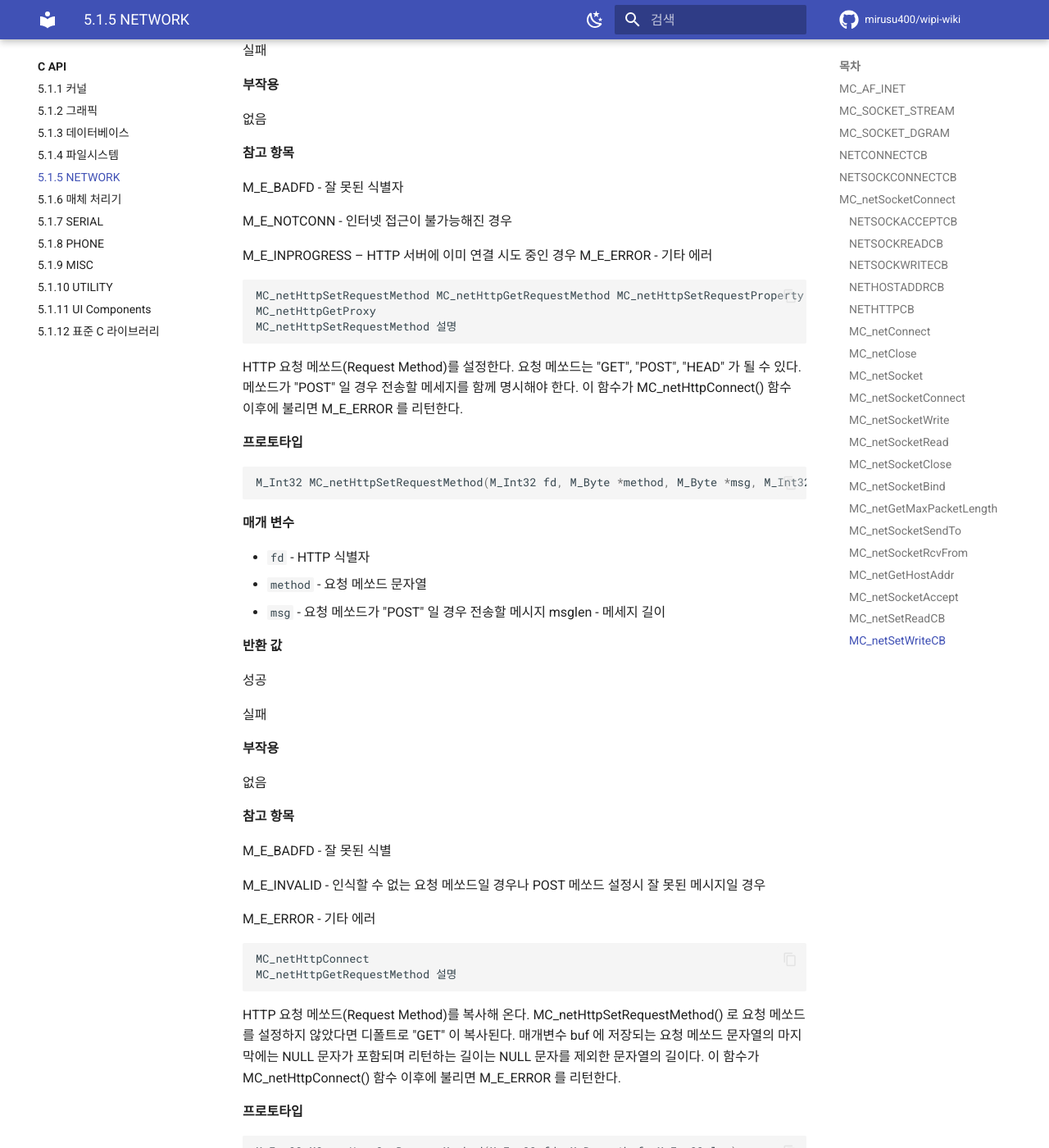
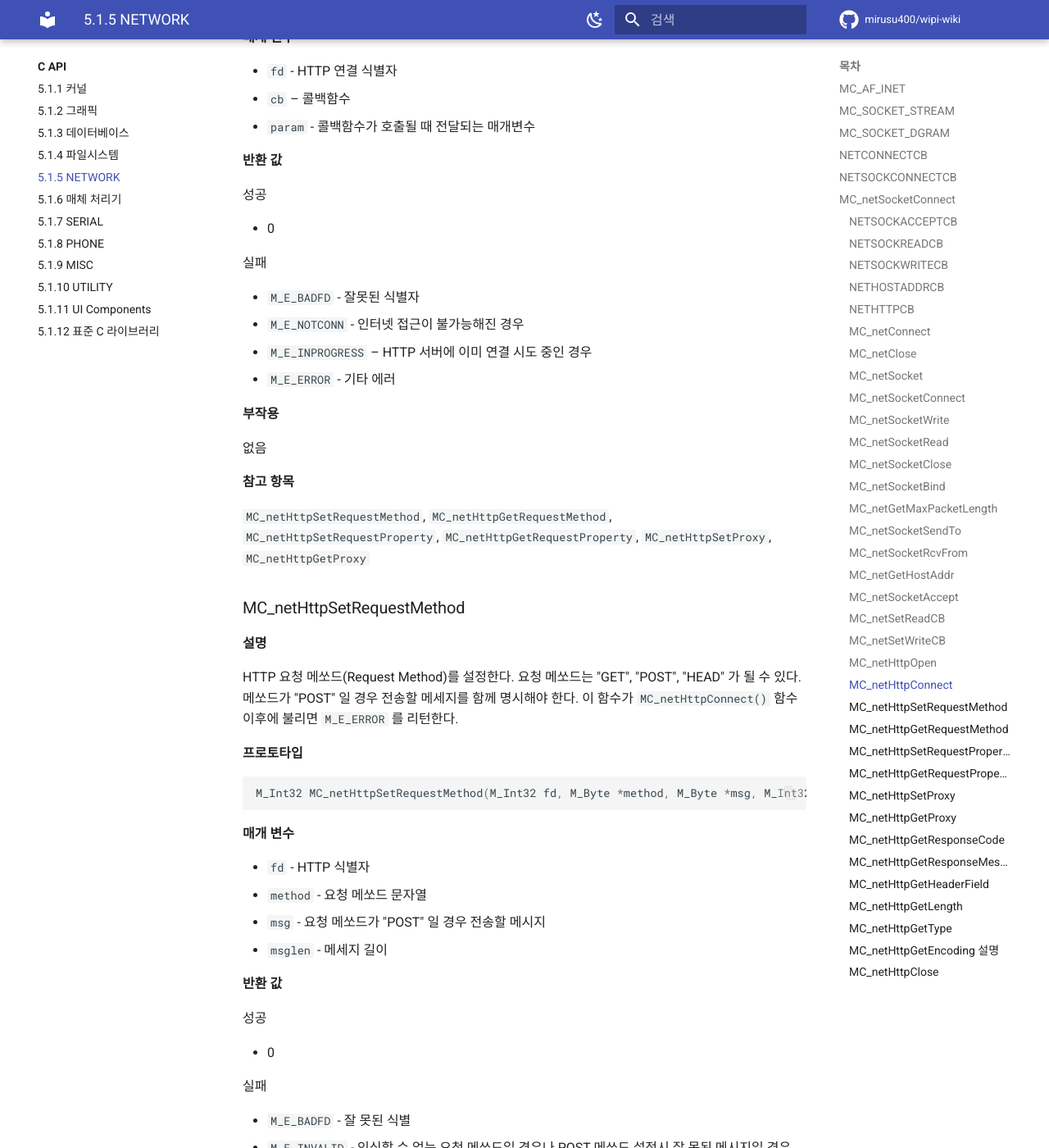
Before and after one commit to mirusu400/wipi-wiki, an MkDocs documentation site: the page built from docs/c-api/network.md, in a window 1280 px wide and 1400 px high, scrolled down 21261 px. Shown: the whole window at 82% size. Built offline with MkDocs 1.6.1 and Material for MkDocs 9.7.7, drawn with Linux system fonts in a browser that asks for light colours; comment, search, counter and statistics services are not loaded; some of the changed text lies outside the part shown.

Commit message:
update network.md

````diff
--- a/docs/c-api/network.md
+++ b/docs/c-api/network.md
@@ -831,13 +831,11 @@ M_Int32 MC_netSetWriteCB(M_Int32 fd, NETSOCKWRITECB cb, void *param)
 
 없음
 
+### MC_netHttpOpen
 
+**설명**
 
-```c
-MC_netHttpOpen 설명
-```
-
-HTTP 식별자를 생성한다. 이 함수로 HTTP 연결 식별자를 생성한 후에 다음 함수 들을 호출하여 필요한 값들을 설정하거나 읽어 온다. URL 문자열에 HTTP 서버의 IP 주소가 명시되어 있지 않으면 도메인 네임 서버로부터 IP 주소를 구해오게된다. 이 때 사용하는 도메인 네임 서버의 IP 주소는 MC_knlGetSystemProperty() 를 통 해 얻을 수 있다.
+HTTP 식별자를 생성한다. 이 함수로 HTTP 연결 식별자를 생성한 후에 다음 함수 들을 호출하여 필요한 값들을 설정하거나 읽어온다. URL 문자열에 HTTP 서버의 IP 주소가 명시되어 있지 않으면 도메인 네임 서버로부터 IP 주소를 구해오게된다. 이때 사용하는 도메인 네임 서버의 IP 주소는 MC_knlGetSystemProperty() 를 통해 얻을 수 있다.
 
 ```c
 MC_netHttpSetRequestMethod(), MC_netHttpGetRequestMethod(), MC_netHttpSetRequestProperty(), MC_netHttpGetRequestProperty(), MC_netHttpSetProxy(), MC_netHttpGetProxy().
@@ -857,7 +855,15 @@ M_Int32 MC_netHttpOpen(M_Byte* url)
 
 성공
 
+- HTTP 식별자
+
 실패
+
+- `M_E_INVALID` – URL 문자열이 잘 못 된 경우
+- `M_E_NOSPACE` - 더 이상 HTTP 식별자를 생성할 수 없을 때
+- `M_E_NOTCONN` - 인터넷 접근이 허용되어 있지 않은 경우
+- `M_E_ERROR` – 기타 에러
+
 
 **부작용**
 
@@ -865,19 +871,13 @@ M_Int32 MC_netHttpOpen(M_Byte* url)
 
 **참고 항목**
 
-HTTP 식별자
+`MC_knlGetSystemProperty`, `MC_netHttpSetRequestMethod`, `MC_netHttpGetRequestMethod`, `MC_netHttpSetRequestProperty`, `MC_netHttpGetRequestProperty`, `MC_netHttpSetProxy`, `MC_netHttpGetProxy`
 
-M_E_INVALID – URL 문자열이 잘 못 된 경우
+### MC_netHttpConnect
 
-M_E_NOSPACE - 더 이상 HTTP 식별자를 생성할 수 없을 때 M_E_NOTCONN - 인터넷 접근이 허용되어 있지 않은 경우 M_E_ERROR – 기타 에러
+**설명**
 
-```c
-MC_knlGetSystemProperty MC_netHttpSetRequestMethod MC_netHttpGetRequestMethod MC_netHttpSetRequestProperty MC_netHttpGetRequestProperty MC_netHttpSetProxy
-MC_netHttpGetProxy
-MC_netHttpConnect 설명
-```
-
-서버와 HTTP 연결을 시도한다. MC_netHttpOpen() 함수가 불려도 실제 서버와 HTTP 연결을 맺지 않고 이 함수가 불려야만 연결을 시도한다. 연결에 성공하거나 실패했을 경우 등록하는 콜백함수가 불린다. 이 함수가 불린 이후에는 다음 함수 들은 M_E_ERROR 를 리턴한다.
+서버와 HTTP 연결을 시도한다. `MC_netHttpOpen()` 함수가 불려도 실제 서버와 HTTP 연결을 맺지 않고 이 함수가 불려야만 연결을 시도한다. 연결에 성공하거나 실패했을 경우 등록하는 콜백함수가 불린다. 이 함수가 불린 이후에는 다음 함수 들은 `M_E_ERROR` 를 리턴한다.
 
 ```c
 MC_netHttpSetRequestMethod(), MC_netHttpGetRequestMethod(), MC_netHttpSetRequestProperty(), MC_netHttpGetRequestProperty(), MC_netHttpSetProxy(), MC_netHttpGetProxy().
@@ -891,14 +891,22 @@ M_Int32 MC_netHttpConnect(M_Int32 fd, NETHTTPCB cb, void *param)
 
 **매개 변수**
 
-- `fd` - HTTP 연결 식별자 cb – 콜백함수
+- `fd` - HTTP 연결 식별자
+- `cb` – 콜백함수
 - `param` - 콜백함수가 호출될 때 전달되는 매개변수
 
 **반환 값**
 
 성공
 
+- 0
+
 실패
+
+- `M_E_BADFD` - 잘못된 식별자
+- `M_E_NOTCONN` - 인터넷 접근이 불가능해진 경우
+- `M_E_INPROGRESS` – HTTP 서버에 이미 연결 시도 중인 경우
+- `M_E_ERROR` - 기타 에러
 
 **부작용**
 
@@ -906,19 +914,13 @@ M_Int32 MC_netHttpConnect(M_Int32 fd, NETHTTPCB cb, void *param)
 
 **참고 항목**
 
-M_E_BADFD - 잘 못된 식별자
+`MC_netHttpSetRequestMethod`, `MC_netHttpGetRequestMethod`, `MC_netHttpSetRequestProperty`, `MC_netHttpGetRequestProperty`, `MC_netHttpSetProxy`, `MC_netHttpGetProxy`
 
-M_E_NOTCONN - 인터넷 접근이 불가능해진 경우
+### MC_netHttpSetRequestMethod
 
-M_E_INPROGRESS – HTTP 서버에 이미 연결 시도 중인 경우 M_E_ERROR - 기타 에러
+**설명**
 
-```c
-MC_netHttpSetRequestMethod MC_netHttpGetRequestMethod MC_netHttpSetRequestProperty MC_netHttpGetRequestProperty MC_netHttpSetProxy
-MC_netHttpGetProxy
-MC_netHttpSetRequestMethod 설명
-```
-
-HTTP 요청 메쏘드(Request Method)를 설정한다. 요청 메쏘드는 "GET", "POST", "HEAD" 가 될 수 있다. 메쏘드가 "POST" 일 경우 전송할 메세지를 함께 명시해야 한다. 이 함수가 MC_netHttpConnect() 함수 이후에 불리면 M_E_ERROR 를 리턴한다.
+HTTP 요청 메쏘드(Request Method)를 설정한다. 요청 메쏘드는 "GET", "POST", "HEAD" 가 될 수 있다. 메쏘드가 "POST" 일 경우 전송할 메세지를 함께 명시해야 한다. 이 함수가 `MC_netHttpConnect()` 함수 이후에 불리면 `M_E_ERROR` 를 리턴한다.
 
 **프로토타입**
 
@@ -930,13 +932,20 @@ M_Int32 MC_netHttpSetRequestMethod(M_Int32 fd, M_Byte *method, M_Byte *msg, M_In
 
 - `fd` - HTTP 식별자
 - `method` - 요청 메쏘드 문자열
-- `msg` - 요청 메쏘드가 "POST" 일 경우 전송할 메시지 msglen - 메세지 길이
+- `msg` - 요청 메쏘드가 "POST" 일 경우 전송할 메시지
+- `msglen` - 메세지 길이
 
 **반환 값**
 
 성공
 
+- 0
+
 실패
+
+- `M_E_BADFD` - 잘 못된 식별
+- `M_E_INVALID` - 인식할 수 없는 요청 메쏘드일 경우나 POST 메쏘드 설정시 잘 못된 메시지일 경우
+- `M_E_ERROR` - 기타 에러
 
 **부작용**
 
@@ -944,18 +953,13 @@ M_Int32 MC_netHttpSetRequestMethod(M_Int32 fd, M_Byte *method, M_Byte *msg, M_In
 
 **참고 항목**
 
-M_E_BADFD - 잘 못된 식별
+`MC_netHttpConnect`
 
-M_E_INVALID - 인식할 수 없는 요청 메쏘드일 경우나 POST 메쏘드 설정시 잘 못된 메시지일 경우
+### MC_netHttpGetRequestMethod
 
-M_E_ERROR - 기타 에러
+**설명**
 
-```c
-MC_netHttpConnect
-MC_netHttpGetRequestMethod 설명
-```
-
-HTTP 요청 메쏘드(Request Method)를 복사해 온다. MC_netHttpSetRequestMethod() 로 요청 메쏘드를 설정하지 않았다면 디폴트로 "GET" 이 복사된다. 매개변수 buf 에 저장되는 요청 메쏘드 문자열의 마지막에는 NULL 문자가 포함되며 리턴하는 길이는 NULL 문자를 제외한 문자열의 길이다. 이 함수가 MC_netHttpConnect() 함수 이후에 불리면 M_E_ERROR 를 리턴한다.
+HTTP 요청 메쏘드(Request Method)를 복사해 온다. `MC_netHttpSetRequestMethod()` 로 요청 메쏘드를 설정하지 않았다면 디폴트로 "GET" 이 복사된다. 매개변수 buf 에 저장되는 요청 메쏘드 문자열의 마지막에는 NULL 문자가 포함되며 리턴하는 길이는 NULL 문자를 제외한 문자열의 길이다. 이 함수가 `MC_netHttpConnect()` 함수 이후에 불리면 `M_E_ERROR` 를 리턴한다.
 
 **프로토타입**
 
@@ -966,13 +970,20 @@ M_Int32 MC_netHttpGetRequestMethod(M_Int32 fd, M_Byte *buf, M_Int32 len)
 **매개 변수**
 
 - `fd` - HTTP 식별자
-- `buf` - 요청 메쏘드를 저장할 버퍼 len - 버퍼의 길이
+- `buf` - 요청 메쏘드를 저장할 버퍼
+- `len` - 버퍼의 길이
 
 **반환 값**
 
 성공
 
+- 버퍼에 저장된 요청 메쏘드 문자열의 길이
+
 실패
+
+- `M_E_BADFD` - 잘 못된 식별자
+- `M_E_INVALID` - 버퍼나 버퍼 길이가 잘 못 된 경우
+- `M_E_ERROR` - 기타 에러
 
 **부작용**
 
@@ -980,18 +991,13 @@ M_Int32 MC_netHttpGetRequestMethod(M_Int32 fd, M_Byte *buf, M_Int32 len)
 
 **참고 항목**
 
-버퍼에 저장된 요청 메쏘드 문자열의 길이
+`MC_netHttpConnect`
 
-M_E_BADFD - 잘 못된 식별자
+### MC_netHttpSetRequestProperty
 
-M_E_INVALID - 버퍼나 버퍼 길이가 잘 못 된 경우 M_E_ERROR - 기타 에러
+**설명**
 
-```c
-MC_netHttpConnect
-MC_netHttpSetRequestProperty 설명
-```
-
-HTTP 요청특성(Request Property)을 설정한다. 이 함수가 MC_netHttpConnect() 함 수 이후에 불리면 M_E_ERROR 를 리턴한다
+HTTP 요청특성(Request Property)을 설정한다. 이 함수가 `MC_netHttpConnect()` 함수 이후에 불리면 `M_E_ERROR` 를 리턴한다
 
 **프로토타입**
 
@@ -1001,13 +1007,20 @@ M_Int32 MC_netHttpSetRequestProperty(M_Int32 fd, M_Byte *key, M_Byte *value)
 
 **매개 변수**
 
-- `fd` - HTTP 식별자 key - 요청 특성 이름 value - 특성 값
+- `fd` - HTTP 식별자
+- `key` - 요청 특성 이름
+- `value` - 특성 값
 
 **반환 값**
 
 성공
 
+- 0
+
 실패
+
+- `M_E_BADFD` - 잘 못된 식별자
+- `M_E_ERROR` - 기타 에러
 
 **부작용**
 
@@ -1015,14 +1028,13 @@ M_Int32 MC_netHttpSetRequestProperty(M_Int32 fd, M_Byte *key, M_Byte *value)
 
 **참고 항목**
 
-M_E_BADFD - 잘 못된 식별자 M_E_ERROR - 기타 에러
+`MC_netHttpConnect`
 
-```c
-MC_netHttpConnect
-MC_netHttpGetRequestProperty 설명
-```
+### MC_netHttpGetRequestProperty
 
-HTTP 요청특성(Request Property) 을 복사해 온다. 요청 특성 이름에 해당하는 값 이 설정되어 있지 않았거나 이 함수가 MC_netHttpConnect() 함수 이후에 불리면 M_E_ERROR 를 리턴한다.
+**설명**
+
+HTTP 요청특성(Request Property) 을 복사해 온다. 요청 특성 이름에 해당하는 값이 설정되어 있지 않았거나 이 함수가 `MC_netHttpConnect()` 함수 이후에 불리면 `M_E_ERROR` 를 리턴한다.
 
 **프로토타입**
 
@@ -1032,14 +1044,22 @@ M_Int32 MC_netHttpGetRequestProperty(M_Int32 fd, M_Byte *key, M_Byte *buf, M_Int
 
 **매개 변수**
 
-- `fd` - HTTP 식별자 key - 요청 특성 이름
-- `buf` - 값이 저장될 버퍼 len - 버퍼 길이
+- `fd` - HTTP 식별자
+- `key` - 요청 특성 이름
+- `buf` - 값이 저장될 버퍼
+- `len` - 버퍼 길이
 
 **반환 값**
 
 성공
 
+- 복사된 특성값의 길이
+
 실패
+
+- `M_E_BADFD` - 잘못된 식별자
+- `M_E_INVALID` - 버퍼나 버퍼길이가 잘 못 된 경우
+- `M_E_ERROR` - 기타 에러
 
 **부작용**
 
@@ -1047,18 +1067,13 @@ M_Int32 MC_netHttpGetRequestProperty(M_Int32 fd, M_Byte *key, M_Byte *buf, M_Int
 
 **참고 항목**
 
-복사된 특성값의 길이
+`MC_netHttpConnect`
 
-M_E_BADFD - 잘 못된 식별자
+### MC_netHttpSetProxy
 
-M_E_INVALID - 버퍼나 버퍼길이가 잘 못 된 경우 M_E_ERROR - 기타 에러
+**설명**
 
-```c
-MC_netHttpConnect
-MC_netHttpSetProxy 설명
-```
-
-프락시를 설정한다. 이 함수가 MC_netHttpConnect() 함수 이후에 불리면 M_E_ERROR 를 리턴한다.
+프락시를 설정한다. 이 함수가 `MC_netHttpConnect()` 함수 이후에 불리면 `M_E_ERROR` 를 리턴한다.
 
 **프로토타입**
 
@@ -1070,13 +1085,19 @@ M_Int32 MC_netHttpSetProxy(M_Int32 fd, M_Int32 proxyhost, M_Int16 proxyport)
 
 - `fd` - HTTP 식별자
 - `proxyhost` - 프락시 호스트 IP 주소. 값은 네트웍 바이트 순서(network byte ordering)이다.
-- `proxyport` - 프락시 포트 번호. 값은 네트웍 바이트 순서(network byte ordering) 이다
+- `proxyport` - 프락시 포트 번호. 값은 네트웍 바이트 순서(network byte ordering)이다
 
 **반환 값**
 
 성공
 
+- 0
+
 실패
+
+- `M_E_BADFD` - 잘 못된 식별자
+- `M_E_INVALID` – proxyhost 가 0 이거나 -1 일 경우
+- `M_E_ERROR` - 기타 에러
 
 **부작용**
 
@@ -1084,22 +1105,18 @@ M_Int32 MC_netHttpSetProxy(M_Int32 fd, M_Int32 proxyhost, M_Int16 proxyport)
 
 **참고 항목**
 
-M_E_BADFD - 잘 못된 식별자
+`MC_netHttpConnect`
 
-M_E_INVALID – proxyhost 가 0 이거나 -1 일 경우 M_E_ERROR - 기타 에러
+### MC_netHttpGetProxy
 
-```c
-MC_netHttpConnect
-MC_netHttpGetProxy 설명
-```
+**설명**
 
-프락시 호스트와 포트를 복사해 온다. 프락시를 지정하지 않았거나 이 함수가 MC_netHttpConnect() 함수 이후에 불리면 M_E_ERROR 를 리턴한다
+프락시 호스트와 포트를 복사해 온다. 프락시를 지정하지 않았거나 이 함수가 `MC_netHttpConnect()` 함수 이후에 불리면 `M_E_ERROR` 를 리턴한다
 
 **프로토타입**
 
 ```c
-M_Int32 MC_netHttpGetProxy(M_Int32 fd, M_Int32 *proxyhost, M_Int16
-*proxyport)
+M_Int32 MC_netHttpGetProxy(M_Int32 fd, M_Int32 *proxyhost, M_Int16 *proxyport)
 ```
 
 **매개 변수**
@@ -1112,7 +1129,13 @@ M_Int32 MC_netHttpGetProxy(M_Int32 fd, M_Int32 *proxyhost, M_Int16
 
 성공
 
+- 0
+
 실패
+
+- `M_E_BADFD` - 잘 못된 식별자
+- `M_E_INVALID` - 매개변수 proxyhost 나 proxyport 가 NULL 일 경우
+- `M_E_ERROR` - 기타 에러
 
 **부작용**
 
@@ -1120,20 +1143,20 @@ M_Int32 MC_netHttpGetProxy(M_Int32 fd, M_Int32 *proxyhost, M_Int16
 
 **참고 항목**
 
-M_E_BADFD - 잘 못된 식별자
+`MC_netHttpConnect`
 
-M_E_INVALID - 매개변수 proxyhost 나 proxyport 가 NULL 일 경우 M_E_ERROR - 기타 에러
+### MC_netHttpGetResponseCode
 
-```c
-MC_netHttpConnect
-MC_netHttpGetResponseCode 설명
+**설명**
+
+HTTP 서버의 응답코드를 리턴한다. 서버로 부터의 응답이 다음과 같을 때
+
+```
+HTTP/1.0 200 OK
+HTTP/1.0 404 Not Found
 ```
 
-HTTP 서버의 응답코드를 리턴한다. 서버로 부터의 응답이 다음과 같을 때 HTTP/1.0 200 OK
-
-HTTP/1.0 404 Not Found
-
-응답 코드는 각각 200, 400 이 된다. 이 함수가 MC_netHttpConnect() 에서 설정하 는 콜백함수가 불리기 전에 불리면 M_E_ERROR 를 리턴한다.
+응답 코드는 각각 200, 400 이 된다. 이 함수가 `MC_netHttpConnect()` 에서 설정하는 콜백함수가 불리기 전에 불리면 `M_E_ERROR` 를 리턴한다.
 
 **프로토타입**
 
@@ -1149,7 +1172,12 @@ M_Int32 MC_netHttpGetResponseCode(M_Int32 fd)
 
 성공
 
+- 응답코드
+
 실패
+
+- `M_E_BADFD` - 잘못된 식별자
+- `M_E_ERROR` - 기타 에러
 
 **부작용**
 
@@ -1157,20 +1185,20 @@ M_Int32 MC_netHttpGetResponseCode(M_Int32 fd)
 
 **참고 항목**
 
-응답코드
+`MC_netHttpConnect`
 
-M_E_BADFD - 잘 못된 식별자 M_E_ERROR - 기타 에러
+### MC_netHttpGetResponseMessage
 
-```c
-MC_netHttpConnect
-MC_netHttpGetResponseMessage 설명
+**설명**
+
+HTTP 서버의 응답메세지를 복사해 온다. 서버로 부터의 응답이 다음과 같을 때
+
+```
+HTTP/1.0 200 OK
+HTTP/1.0 404 Not Found
 ```
 
-HTTP 서버의 응답메세지를 복사해 온다. 서버로 부터의 응답이 다음과 같을 때 HTTP/1.0 200 OK
-
-HTTP/1.0 404 Not Found
-
-응답메세지는 "OK" 와 "Not Found" 가 된다. 이 함수가 MC_netHttpConnect() 에서 설정하는 콜백함수가 불리기 전에 불리면 M_E_ERROR 를 리턴한다.
+응답메세지는 "OK" 와 "Not Found" 가 된다. 이 함수가 `MC_netHttpConnect()` 에서 설정하는 콜백함수가 불리기 전에 불리면 `M_E_ERROR` 를 리턴한다.
 
 **프로토타입**
 
@@ -1187,7 +1215,13 @@ M_Int32 MC_netHttpGetResponseMessage(M_Int32 fd, M_Byte *buf, M_Int32 len)
 
 성공
 
+- 복사된 메세지 길이
+
 실패
+
+- `M_E_BADFD` - 잘 못된 식별자
+- `M_E_INVALID` - 버퍼나 버퍼 길이가 잘 못 된 경우
+- `M_E_ERROR` - 기타 에러
 
 **부작용**
 
@@ -1195,18 +1229,13 @@ M_Int32 MC_netHttpGetResponseMessage(M_Int32 fd, M_Byte *buf, M_Int32 len)
 
 **참고 항목**
 
-복사된 메세지 길이
+`MC_netHttpConnect`
 
-M_E_BADFD - 잘 못된 식별자
+### MC_netHttpGetHeaderField
 
-M_E_INVALID - 버퍼나 버퍼 길이가 잘 못 된 경우 M_E_ERROR - 기타 에러
+**설명**
 
-```c
-MC_netHttpConnect
-MC_netHttpGetHeaderField 설명
-```
-
-HTTP 서버의 응답중 헤더 값을 복사해 온다. 이 함수가 MC_netHttpConnect() 에서 설정하는 콜백함수가 불리기 전에 불리면 M_E_ERROR 를 리턴한다.
+HTTP 서버의 응답중 헤더 값을 복사해 온다. 이 함수가 `MC_netHttpConnect()` 에서 설정하는 콜백함수가 불리기 전에 불리면 `M_E_ERROR` 를 리턴한다.
 
 **프로토타입**
 
@@ -1216,14 +1245,22 @@ M_Int32 MC_netHttpGetHeaderField(M_Int32 fd, M_Byte *name, M_Byte *buf, M_Int32
 
 **매개 변수**
 
-- `fd` - HTTP 식별자 name - 헤더 이름
-- `buf` - 헤더 값이 저장될 버퍼 len - 버퍼 길이
+- `fd` - HTTP 식별자
+- `name` - 헤더 이름
+- `buf` - 헤더 값이 저장될 버퍼
+- `len` - 버퍼 길이
 
 **반환 값**
 
 성공
 
+- 복사된 헤더 값 길이
+
 실패
+
+- `M_E_BADFD` - 잘 못된 식별자
+- `M_E_INVALID` - 버퍼나 버퍼 길이가 잘 못 된 경우
+- `M_E_ERROR` - 기타 에러
 
 **부작용**
 
@@ -1231,18 +1268,13 @@ M_Int32 MC_netHttpGetHeaderField(M_Int32 fd, M_Byte *name, M_Byte *buf, M_Int32
 
 **참고 항목**
 
-복사된 헤더 값 길이
+`MC_netHttpConnect`
 
-M_E_BADFD - 잘 못된 식별자
+### MC_netHttpGetLength
 
-M_E_INVALID - 버퍼나 버퍼 길이가 잘 못 된 경우 M_E_ERROR - 기타 에러
+**설명**
 
-```c
-MC_netHttpConnect
-MC_netHttpGetLength 설명
-```
-
-컨텐츠의 길이를 리턴한다. 이 함수가 MC_netHttpConnect() 에서 설정하는 콜백함 수가 불리기 전에 불리면 M_E_ERROR 를 리턴한다
+컨텐츠의 길이를 리턴한다. 이 함수가 `MC_netHttpConnect()` 에서 설정하는 콜백함 수가 불리기 전에 불리면 `M_E_ERROR` 를 리턴한다
 
 **프로토타입**
 
@@ -1258,7 +1290,12 @@ M_Int32 MC_netHttpGetLength(M_Int32 fd)
 
 성공
 
+- 컨텐츠 길이
+
 실패
+
+- `M_E_BADFD` - 잘 못된 식별자
+- `M_E_ERROR` - 기타 에러
 
 **부작용**
 
@@ -1266,16 +1303,13 @@ M_Int32 MC_netHttpGetLength(M_Int32 fd)
 
 **참고 항목**
 
-컨텐츠 길이
+`MC_netHttpConnect`
 
-M_E_BADFD - 잘 못된 식별자 M_E_ERROR - 기타 에러
+### MC_netHttpGetType
 
-```c
-MC_netHttpConnect
-MC_netHttpGetType 설명
-```
+**설명**
 
-컨텐츠의 타입 문자열을 복사해 온다. 이 함수가 MC_netHttpConnect() 에서 설정 하는 콜백함수가 불리기 전에 불리면 M_E_ERROR 를 리턴한다.
+컨텐츠의 타입 문자열을 복사해 온다. 이 함수가 `MC_netHttpConnect()` 에서 설정 하는 콜백함수가 불리기 전에 불리면 `M_E_ERROR` 를 리턴한다.
 
 **프로토타입**
 
@@ -1286,13 +1320,20 @@ M_Int32 MC_netHttpGetType(M_Int32 fd, M_Byte *buf, M_Int32 len)
 **매개 변수**
 
 - `fd` - HTTP 식별자
-- `buf` - 컨텐츠 타입 문자열이 복사될 버퍼 len - 버퍼 길이
+- `buf` - 컨텐츠 타입 문자열이 복사될 버퍼
+- `len` - 버퍼 길이
 
 **반환 값**
 
 성공
 
+- 복사된 컨텐츠 타임 문자열 길이
+
 실패
+
+- `M_E_BADFD` - 잘 못된 식별자
+- `M_E_INVALID` - 버퍼나 버퍼 길이가 잘 못 된 경우
+- `M_E_ERROR` - 기타 에러
 
 **부작용**
 
@@ -1300,18 +1341,11 @@ M_Int32 MC_netHttpGetType(M_Int32 fd, M_Byte *buf, M_Int32 len)
 
 **참고 항목**
 
-복사된 컨텐츠 타임 문자열 길이
+`MC_netHttpConnect`
 
-M_E_BADFD - 잘 못된 식별자
+### MC_netHttpGetEncoding 설명
 
-M_E_INVALID - 버퍼나 버퍼 길이가 잘 못 된 경우 M_E_ERROR - 기타 에러
-
-```c
-MC_netHttpConnect
-MC_netHttpGetEncoding 설명
-```
-
-컨텐츠의 인코딩 문자열을 복사해 온다. 이 함수가 MC_netHttpConnect() 에서 설 정하는 콜백함수가 불리기 전에 불리면 M_E_ERROR 를 리턴한다.
+컨텐츠의 인코딩 문자열을 복사해 온다. 이 함수가 `MC_netHttpConnect()` 에서 설정하는 콜백함수가 불리기 전에 불리면 `M_E_ERROR` 를 리턴한다.
 
 **프로토타입**
 
@@ -1322,13 +1356,20 @@ M_Int32 MC_netHttpGetEncoding(M_Int32 fd, M_Byte *buf, M_Int32 len)
 **매개 변수**
 
 - `fd` - HTTP 식별자
-- `buf` - 컨텐츠 인코딩 문자열 복사될 버퍼 len - 버퍼 길이
+- `buf` - 컨텐츠 인코딩 문자열 복사될 버퍼
+- `len` - 버퍼 길이
 
 **반환 값**
 
 성공
 
+- 복사된 컨텐츠 인코딩 문자열 길이
+
 실패
+
+- `M_E_BADFD` - 잘 못된 식별자
+- `M_E_INVALID` - 버퍼나 버퍼 길이가 잘 못 된 경우
+- `M_E_ERROR` - 기타 에러
 
 **부작용**
 
@@ -1336,18 +1377,13 @@ M_Int32 MC_netHttpGetEncoding(M_Int32 fd, M_Byte *buf, M_Int32 len)
 
 **참고 항목**
 
-복사된 컨텐츠 인코딩 문자열 길이
+`MC_netHttpConnect`
 
-M_E_BADFD - 잘 못된 식별자
+### MC_netHttpClose
 
-M_E_INVALID - 버퍼나 버퍼 길이가 잘 못 된 경우 M_E_ERROR - 기타 에러
+**설명**
 
-```c
-MC_netHttpConnect
-MC_netHttpClose 설명
-```
-
-HTTP 연결 식별자 사용을 종료한다. 이 함수가 MC_netHttpConnect() 에서 설정하 는 콜백함수가 불리기 전에 불리면 콜백함수는 불리지 않는다.
+HTTP 연결 식별자 사용을 종료한다. 이 함수가 `MC_netHttpConnect()` 에서 설정하는 콜백함수가 불리기 전에 불리면 콜백함수는 불리지 않는다.
 
 **프로토타입**
 
@@ -1363,7 +1399,11 @@ M_Int32 MC_netHttpClose(M_Int32 fd)
 
 성공
 
+- 0
+
 실패
+
+- `M_E_BADFD` – 잘 못된 식별자
 
 **부작용**
 
@@ -1372,5 +1412,3 @@ M_Int32 MC_netHttpClose(M_Int32 fd)
 **참고 항목**
 
 없음
-
-M_E_BADFD – 잘 못된 식별자
````
